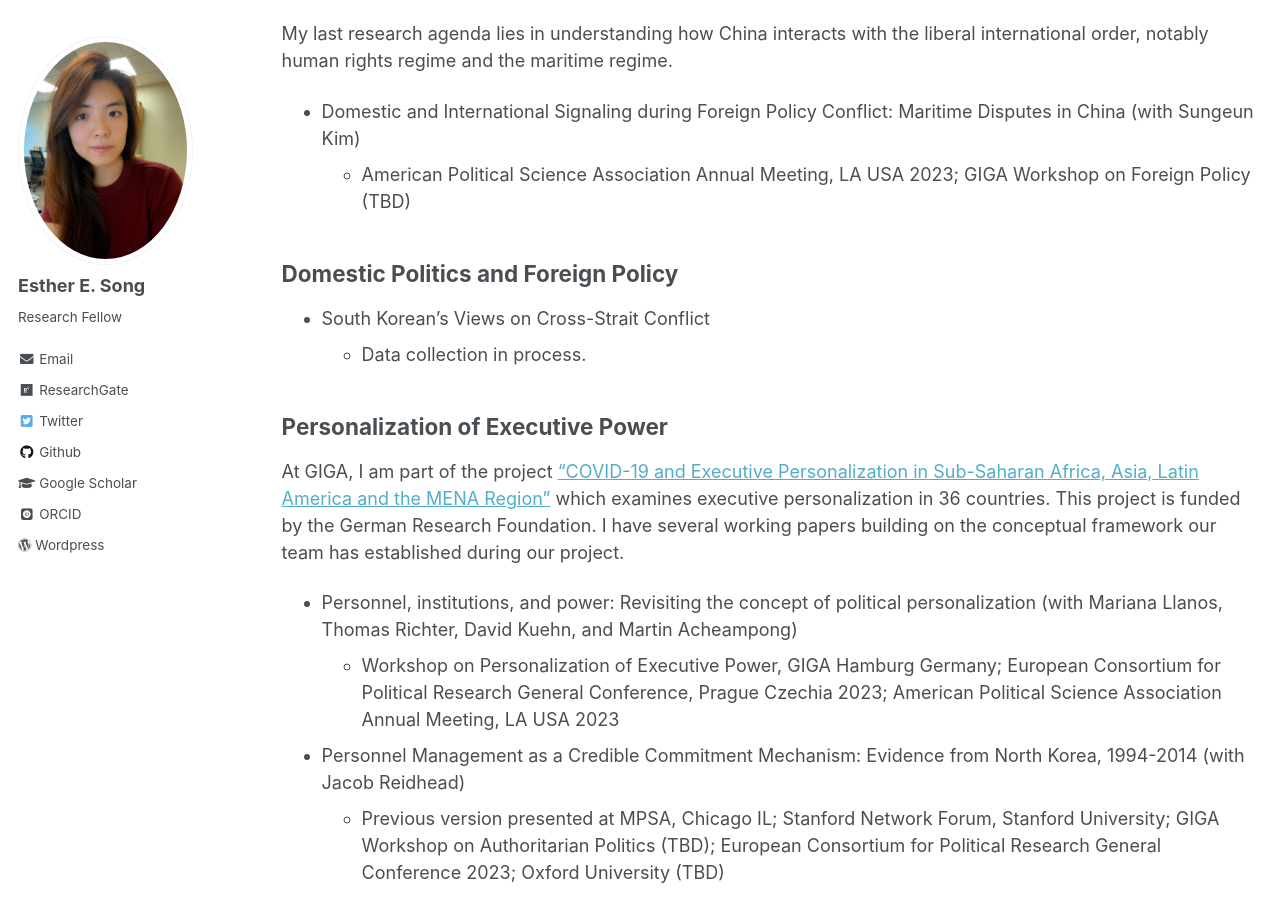
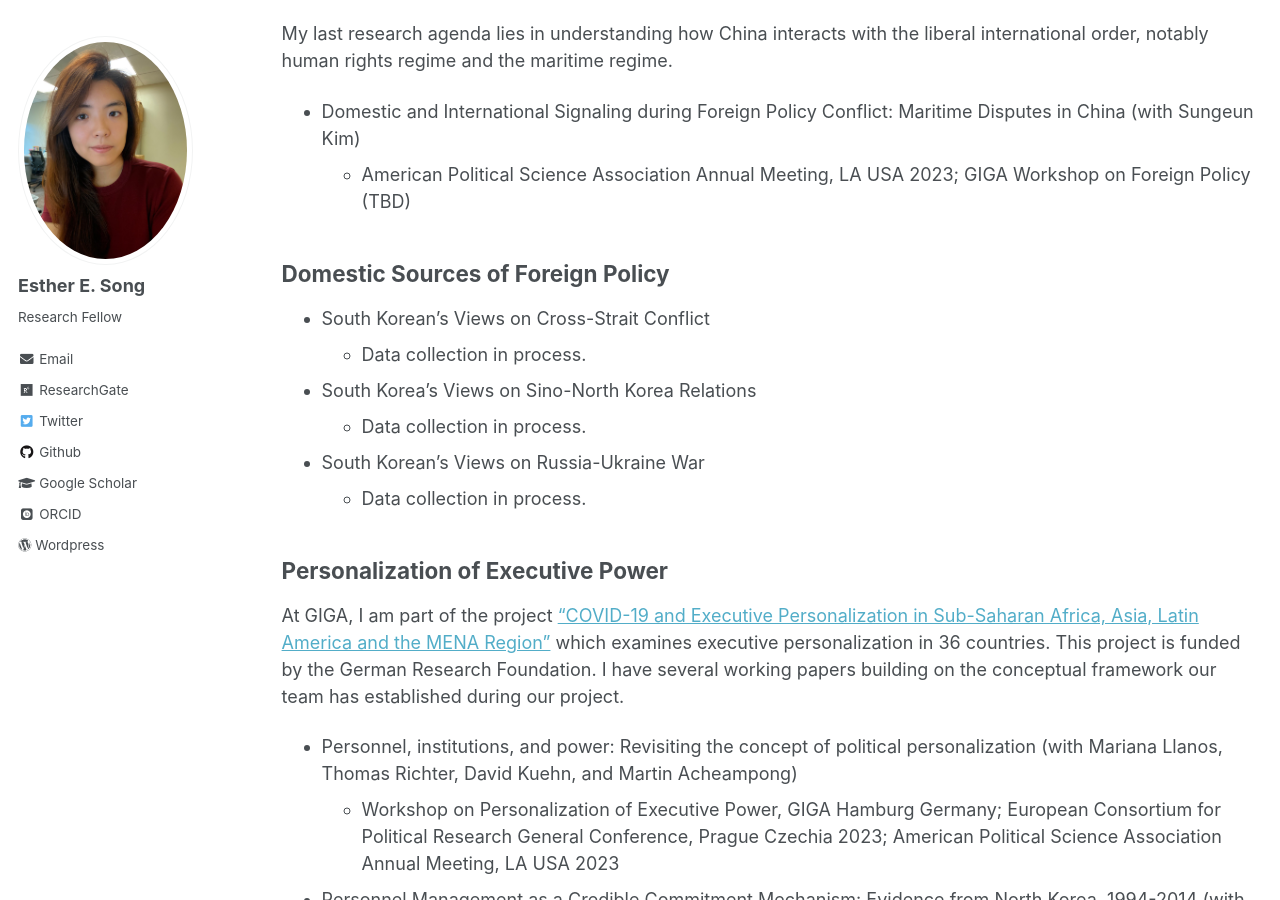
Before and after one commit to ehsong/ehsong.github.io, a Jekyll site: the page built from _pages/research.md, in a window 1280 px wide and 900 px high, scrolled down 2302 px. Built offline with Jekyll 4.4.1, drawn with Linux system fonts in a browser that asks for light colours; some web fonts are replaced.

Commit message:
Update research.md

```diff
--- a/_pages/research.md
+++ b/_pages/research.md
@@ -60,10 +60,16 @@ My last research agenda lies in understanding how China interacts with the liber
 * Domestic and International Signaling during Foreign Policy Conflict: Maritime Disputes in China (with Sungeun Kim)
   * American Political Science Association Annual Meeting, LA USA 2023; GIGA Workshop on Foreign Policy (TBD)
 
-## Domestic Politics and Foreign Policy
+## Domestic Sources of Foreign Policy
 
 * South Korean's Views on Cross-Strait Conflict
   * Data collection in process.
+
+ * South Korea's Views on Sino-North Korea Relations
+    * Data collection in process.
+
+ * South Korean's Views on Russia-Ukraine War
+    * Data collection in process.
 
 ## Personalization of Executive Power
 
```
